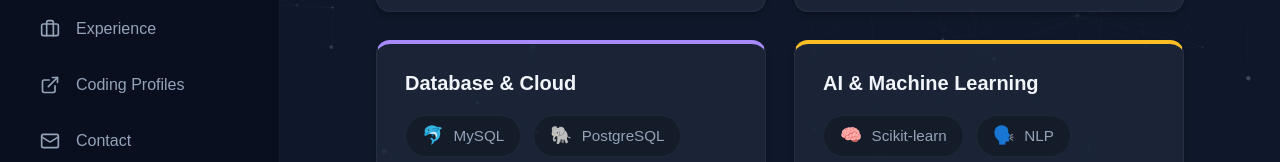
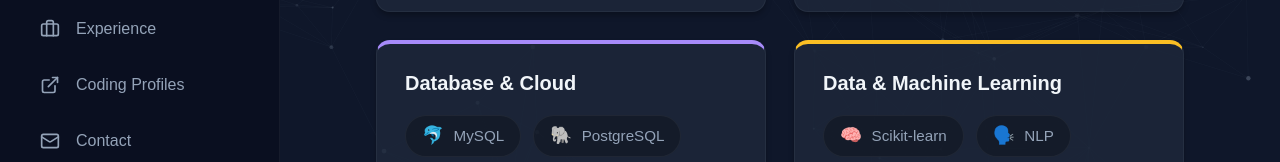
Before and after one commit to SahilMalavi/Portfolio, a React (Vite) app in the folder Frontend/portfolio site/: page / in a window 1280 px wide. Both pictures are taken after a click on the button "Skills". Shown: the part 421-583 px from the top of the page. Built offline with nearby package versions, Linux system fonts and the light colour scheme.

Commit message:
updated in skills

```diff
--- a/Frontend/portfolio site/src/components/SkillsSection.jsx
+++ b/Frontend/portfolio site/src/components/SkillsSection.jsx
@@ -67,7 +67,7 @@ const SkillsSection = () => {
                 {renderCategory('Programming Languages', programmingLanguages, 'cat-blue')}
                 {renderCategory('Web Development', webDevelopment, 'cat-cyan')}
                 {renderCategory('Database & Cloud', databaseCloud, 'cat-purple')}
-                {renderCategory('AI & Machine Learning', aiMl, 'cat-orange')}
+                {renderCategory('Data & Machine Learning', aiMl, 'cat-orange')}
                 {renderCategory('Tools & Platforms', toolsPlatforms, 'cat-green')}
             </div>
         </section>
```
